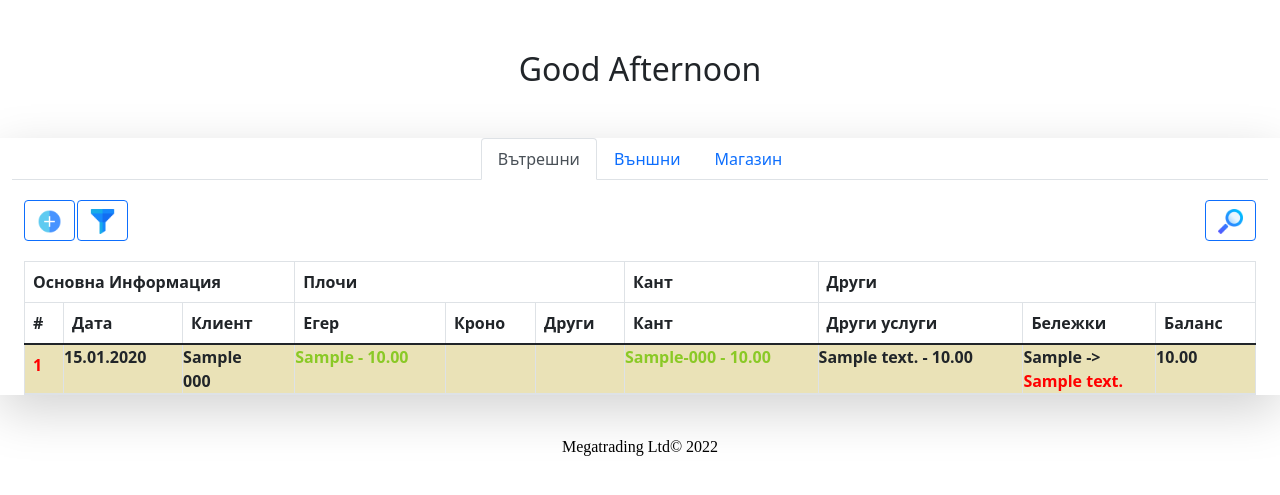
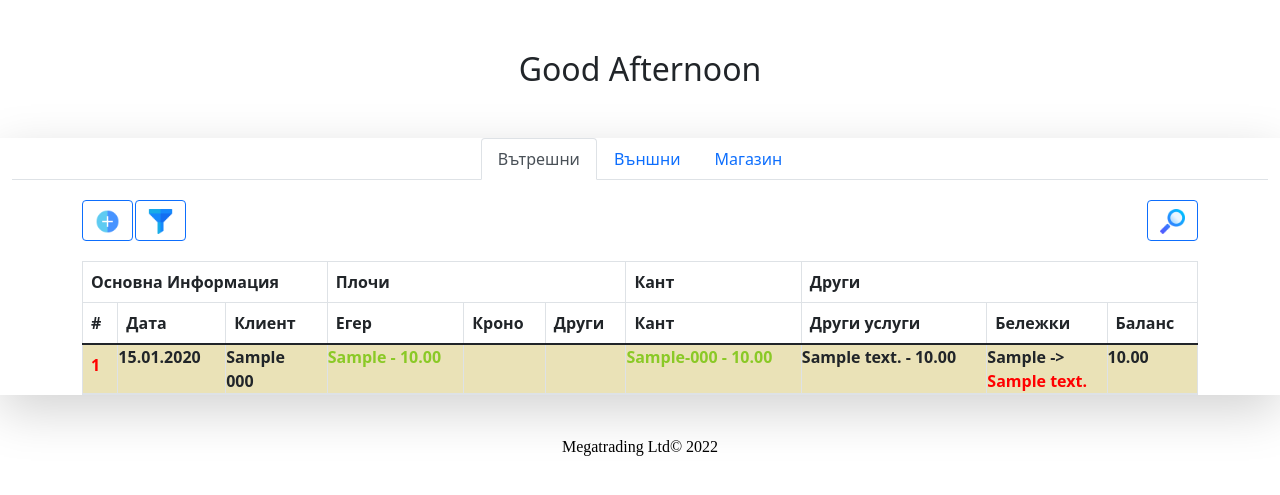
Before and after one commit to sandexjc/Ordering-system, a Django app: page /internals/ in a window 1280 px wide. Shown: the part 88-583 px from the top of the page. Run offline with Django 4.2, Linux system fonts and the light colour scheme; a user stored in the database is signed in; tables that the repository leaves empty hold one stand-in row (values such as "Sample post"); some libraries are stand-ins or nearby versions; some web fonts are replaced.

Commit message:
visual changes

```diff
--- a/Tracking Table/static/css/base.css
+++ b/Tracking Table/static/css/base.css
@@ -93,7 +93,7 @@
 	background-color: #d2d2d2;
 }
 
-.container{
+/*.editcontent{
 	max-width: 1700px;
 	min-width: 100px;
-}
+}*/
--- a/Tracking Table/table/forms.py
+++ b/Tracking Table/table/forms.py
@@ -58,7 +58,7 @@ class AddPlateForm(ModelForm):
     def __init__(self, *args, **kwargs):
         super().__init__(*args, **kwargs)
         self.fields['material'].widget.attrs = {
-        'style': 'width: 170px;',
+        'style': 'width: 150px;',
         'class': 'form-control form-control-sm',
         }
         self.fields['manufacturer'].widget.attrs = {
@@ -66,7 +66,7 @@ class AddPlateForm(ModelForm):
         'class': 'form-select form-select-sm'
         }
         self.fields['quantity'].widget.attrs = {
-        'style': 'width: 75px',
+        'style': 'width: 100px',
         'class': 'form-control form-control-sm'
         }
         self.fields['price'].widget.attrs = {
--- a/Tracking Table/templates/externals.html
+++ b/Tracking Table/templates/externals.html
@@ -207,7 +207,7 @@
 
 	<!-- NAVIGATION PANEL -->
 
-	<div class="container shadow-lg">
+	<div class="container shadow-lg tableContent">
 
 		<ul class="nav justify-content-center nav-tabs" id="myTab" role="tablist">
 	  		<li class="nav-item" role="presentation">
--- a/Tracking Table/templates/internals.html
+++ b/Tracking Table/templates/internals.html
@@ -210,7 +210,7 @@
 
 	<!-- NAVIGATION PANEL -->
 
-	<div class="container shadow-lg" style="margin-top: 20px;">
+	<div class="container-xxl shadow-lg" style="margin-top: 20px;">
 
 			<ul class="nav justify-content-center nav-tabs" id="myTab" role="tablist">
 		  		<li class="nav-item" role="presentation">
```
Also changed, not shown: Tracking Table/static/images/eye1.png (deleted), Tracking Table/static/images/log.png (added).
